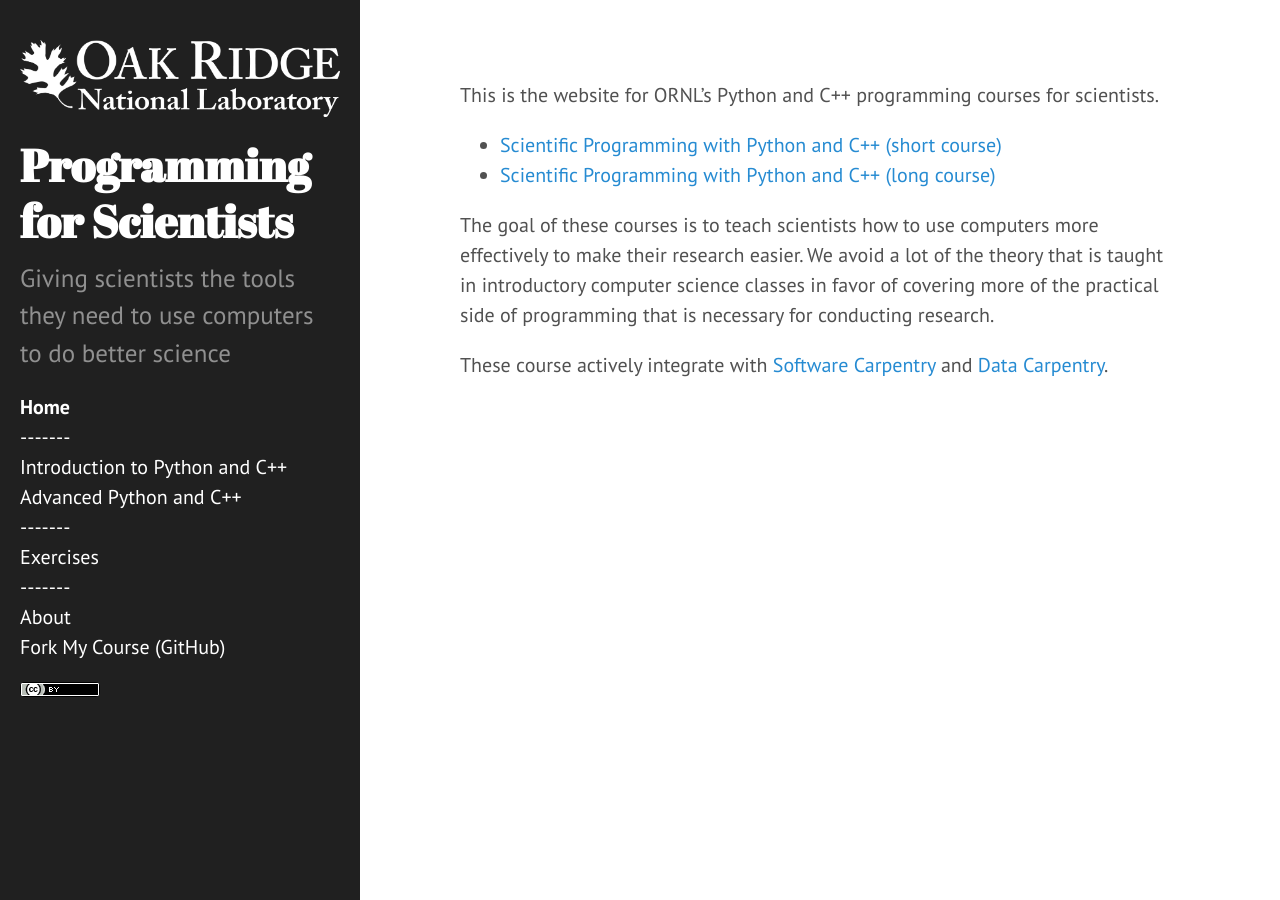
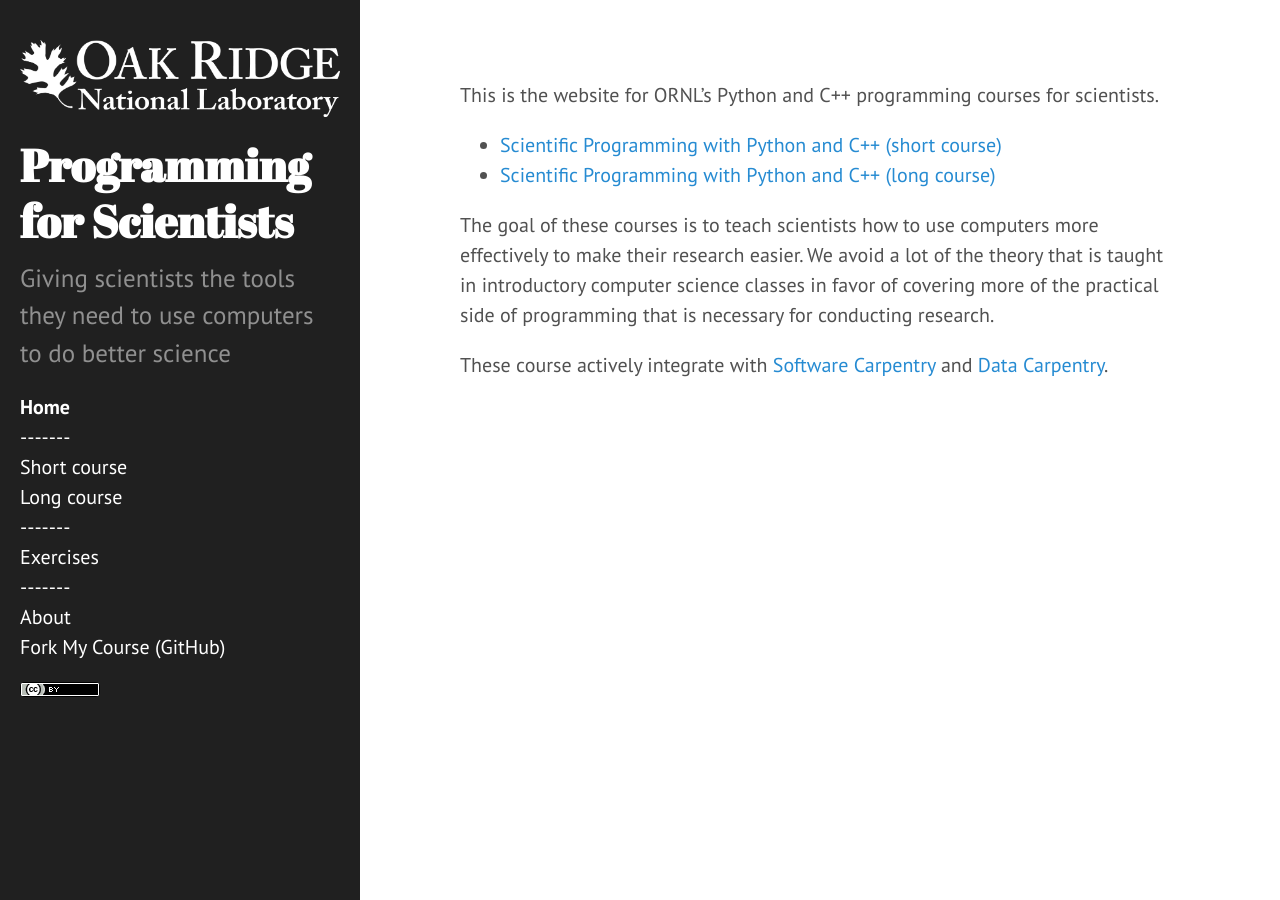
Before and after one commit to ornl-training/ornl-training.github.io, a Jekyll site: the page built from index.md, in a window 1280 px wide. Built offline with Jekyll 4.4.1, drawn with Linux system fonts in a browser that asks for light colours.

Commit message:
Signed-off-by: Greg Watson <g.watson@computer.org>

```diff
--- a/_includes/sidebar.html
+++ b/_includes/sidebar.html
@@ -12,8 +12,8 @@
     <nav class="sidebar-nav">
       <a class="sidebar-nav-item{% if page.url == '/' %} active{% endif %}" href="{{ site.github.url }}">Home</a>
       <a class="sidebar-nav-item">-------</a>
-      <a class="sidebar-nav-item{% if page.url == '/programming/' %} active{% endif %}" href="{{ site.github.url }}/programming">Introduction to Python and C++</a>
-      <a class="sidebar-nav-item{% if page.url == '/advanced/' %} active{% endif %}" href="{{ site.github.url }}/advanced">Advanced Python and C++</a>
+      <a class="sidebar-nav-item{% if page.url == '/programming/' %} active{% endif %}" href="{{ site.github.url }}/programming">Short course</a>
+      <a class="sidebar-nav-item{% if page.url == '/advanced/' %} active{% endif %}" href="{{ site.github.url }}/advanced">Long course</a>
       <a class="sidebar-nav-item">-------</a>
       <a class="sidebar-nav-item{% if page.url == '/exercises/' %} active{% endif %}" href="{{ site.github.url }}/exercises">Exercises</a>
       <a class="sidebar-nav-item">-------</a>
```
